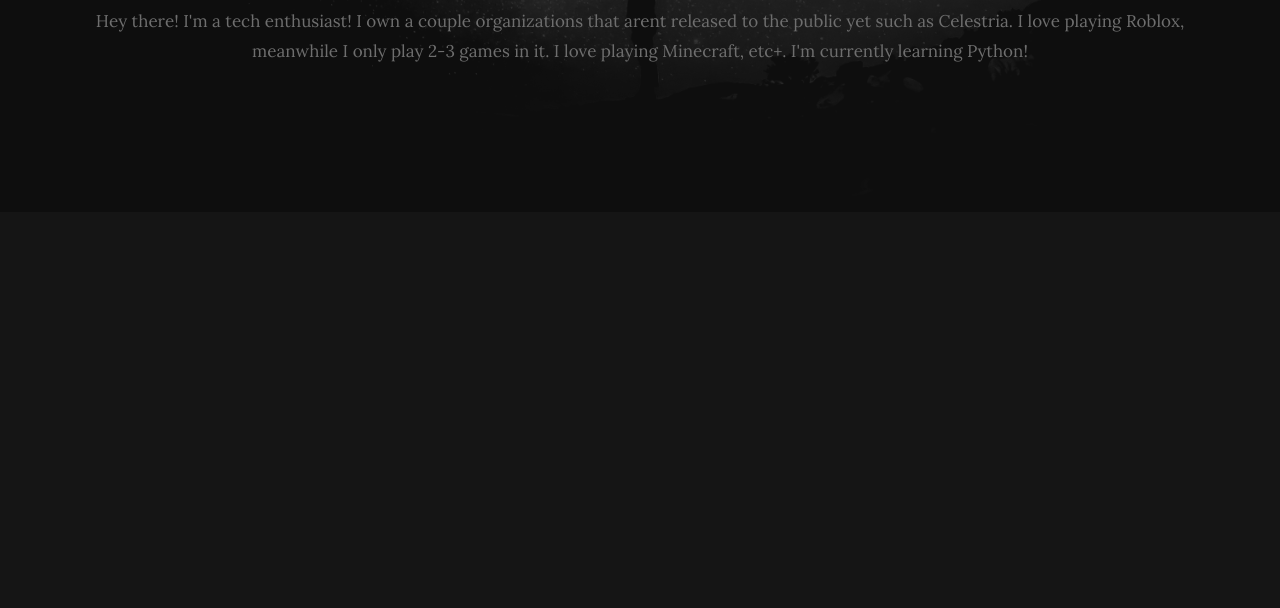
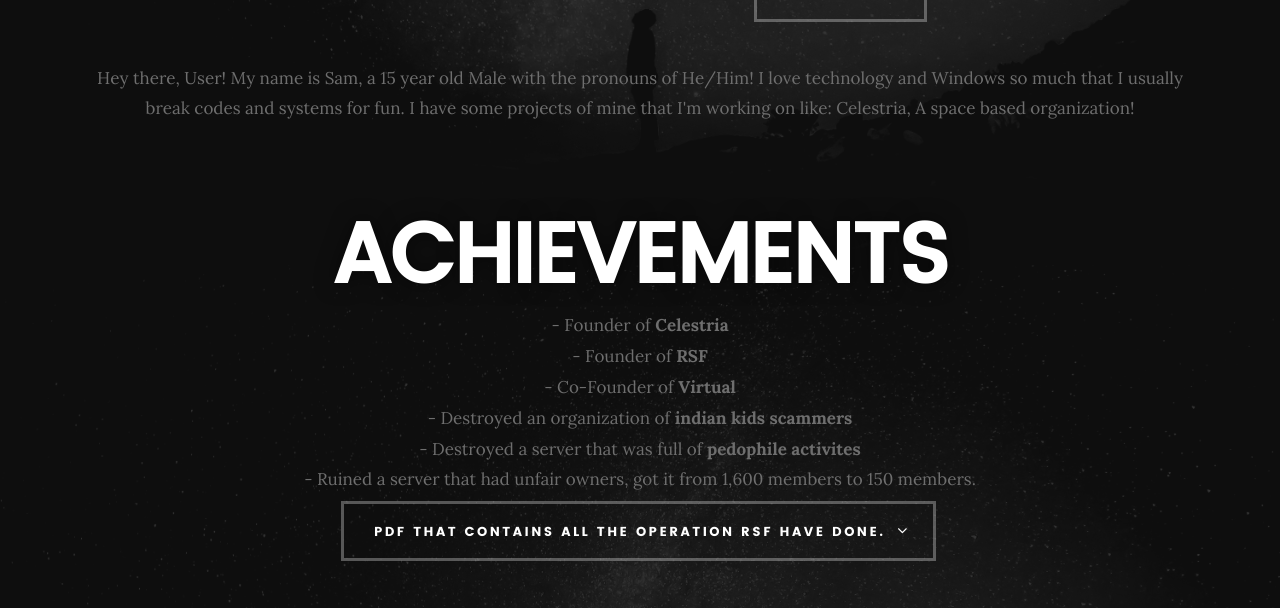
Before and after one commit to SamDevex/SamDevex.github.io, a plain HTML site: page index.html in a window 1280 px wide. Shown: the part 588-1196 px from the top of the page. Before the commit the page ends 800 px from the top, so only its background shows below. Drawn offline with Linux system fonts and the light colour scheme.

Commit message:
Update index.html

```diff
--- a/index.html
+++ b/index.html
@@ -7,8 +7,9 @@
    <!--- basic page needs
    ================================================== -->
    <meta charset="utf-8">
-	<title>Introduction</title>
-	<meta name="description" content="">
+	<title>Welcome to my introduction!</title>
+	<meta name="description" content="Its beautiful, right?">
+	<meta name="color" content="ffffff">
 	<meta name="author" content="">
 
    <!-- mobile specific metas
@@ -49,18 +50,36 @@
    		<div class="row">
 
    			<div class="col-twelve">
-
+<br>
+<br>
+<br>
+<br>
 	   			<h5>Hey there, User!</h5>
-	   			<h1>I'm Sam</h1>
+	   			<h1>I'm Sam!</h1>
 
 	   			<p class="intro-position">
-	   				<span>Tech Enthusiast</span>
+						 <span>Tech Enthusiast</span>
 	   			</p>
 				<img src="https://ezstat.ru/2awkv4.png" alt="">
 
 	   			<a class="button stroke smoothscroll" href="#about" title="">About Me</a>
+                  <br>
+				  <br>
 				   <p>
-					Hey there! I'm a tech enthusiast! I own a couple organizations that arent released to the public yet such as Celestria. I love playing Roblox, meanwhile I only play 2-3 games in it. I love playing Minecraft, etc+. I'm currently learning Python!</p>
+                    Hey there, User! My name is Sam, a 15 year old Male with the pronouns of He/Him!
+					I love technology and Windows so much that I usually break codes and systems for fun.
+					I have some projects of mine that I'm working on like: Celestria, A space based organization!
+			      </p>
+				  <br>
+				  <br>
+				  <h1>ACHIEVEMENTS</h1>
+				  <p>- Founder of <strong>Celestria</strong><br>
+					- Founder of <strong>RSF</strong><br>
+					- Co-Founder of <strong>Virtual</strong><br>
+					- Destroyed an organization of <strong>indian kids scammers</strong><br>
+					- Destroyed a server that was full of <strong>pedophile activites</strong><br>
+					- Ruined a server that had unfair owners, got it from 1,600 members to 150 members.<br>
+					<a class="button stroke" href="https://cdn.discordapp.com/attachments/1138721960155693156/1179728085172621412/OP_Blazing_Trident.pdf?ex=65c4aa65&is=65b23565&hm=1462efb978b5d1e32e802e7b98e8bea29f40fcd6f4d92635f30b69dca298ba08&">PDF that contains all the operation RSF have done.</a>
 	   		</div>
 
    		</div>
```
